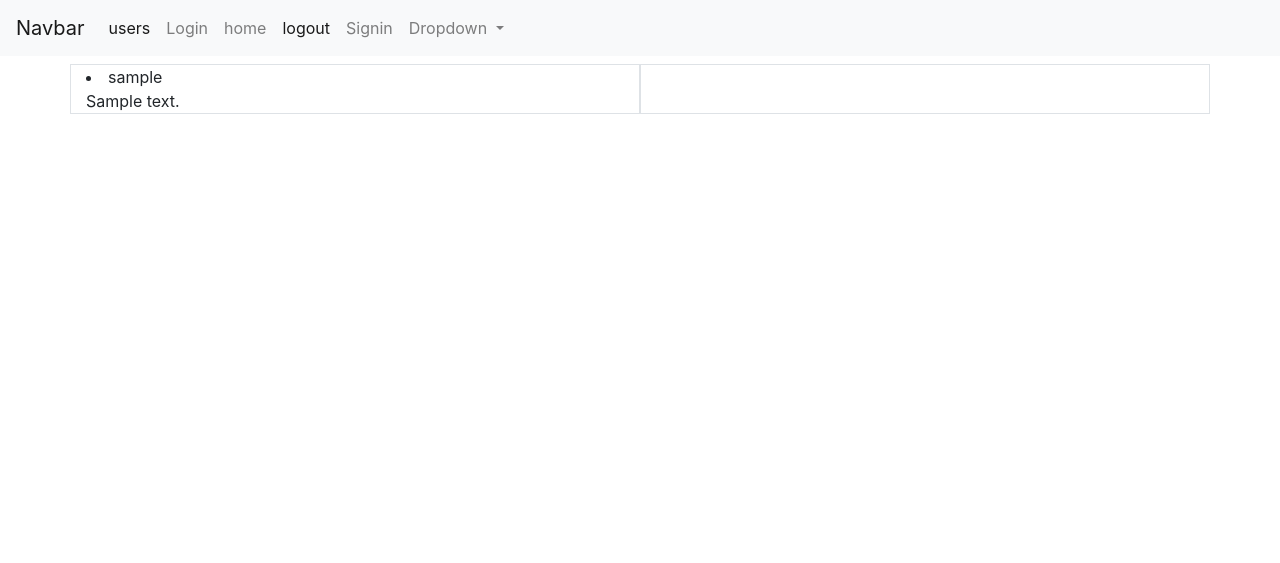
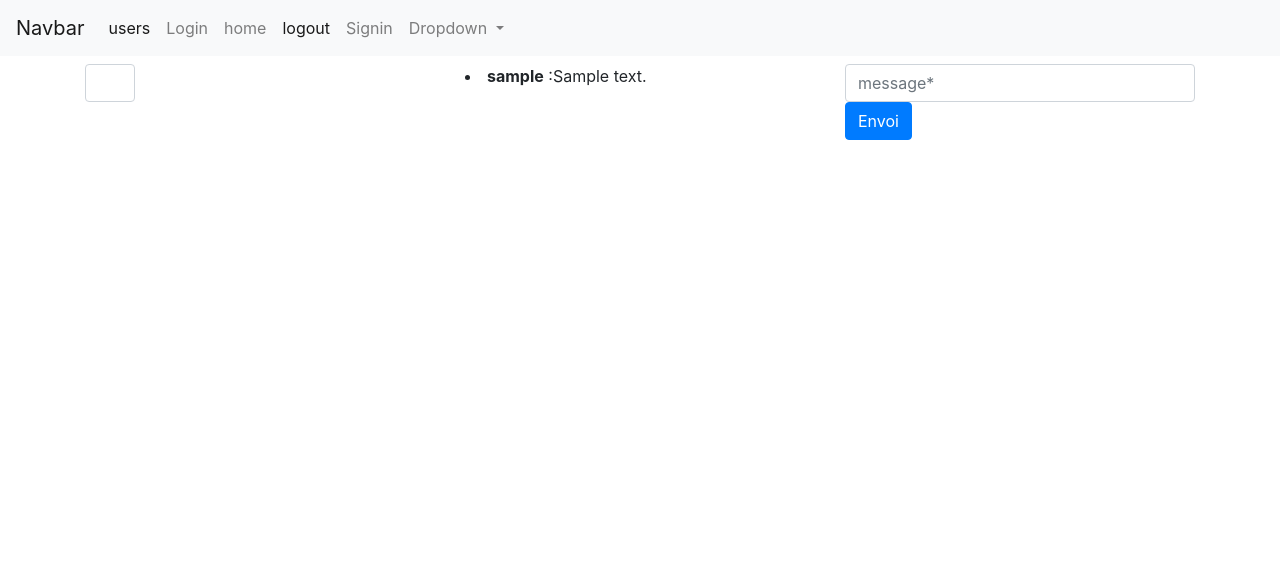
Before and after one commit to bigdap2p/salonDiscussion, a PHP site: the page made by template/home/home.html.php in a window 1280 px wide. Shown: the top 563 px of the page. Run offline with PHP 8.4, Linux system fonts and the light colour scheme; the template is opened without the code that fills it: most values are stand-ins (such as "Sample title", 1, 10 or a date in 2020); some libraries are stand-ins or nearby versions.

Commit message:
Update home.html.php

```diff
--- a/template/home/home.html.php
+++ b/template/home/home.html.php
@@ -1,17 +1,26 @@
 <?php include __DIR__ . "/../start.html.php"; ?>
-
-
-    <div class="container ">
-    <div class="row">
-    <div class="border col-md-6 col-mx-6 col-xl-6 col-sm-12 col-12" >
-	<?php foreach ($finalDiscution as $value): ?>
-    <?=  "<li>".$value->{'login'}."<br>".$value->{'message'}."</li>" ?>
-	<?php endforeach ?>
-    </div>
-        <div class="border col">
+<div class="container">
+        <div class="row">
+            <div class="col-sm">
+                <form class="row col-lg-6 col-md-6" style="width:80px" method="post" action="">
+                    <?php foreach ($nomDiscussion as $value): ?>
+                        <?php echo   $value[0]['nom_discussion'].'<input type="submit" name="discussionEnvoi" class="form-control" value="'.$value[0]['id_discussion'].'" >' ?>
+                        <?= "<br>" ?>
+                    <?php endforeach ?>
+                </form>
+            </div>
+            <div class="col-sm " style=" overflow: scroll;height: 500px;">
+                <?php foreach ($discussion as $value): ?>
+                    <?=  "<li><strong>".$value->{'login'}."</strong> :".$value->{'message'}."</li>" ?>
+                <?php endforeach ?>
+            </div>
+            <div class="col-sm">
+                <form method="post" action="" >
+                    <input type="text" name="message" class="form-control" placeholder="message*">
+                    <input type="submit" name="messageEnvoi" value="Envoi" class="btn btn-primary">
+                </form>
+            </div>
         </div>
-        </div>
-    </div>
-
+</div>
 
 <?php include __DIR__ . "/../end.html.php"; ?>
```
